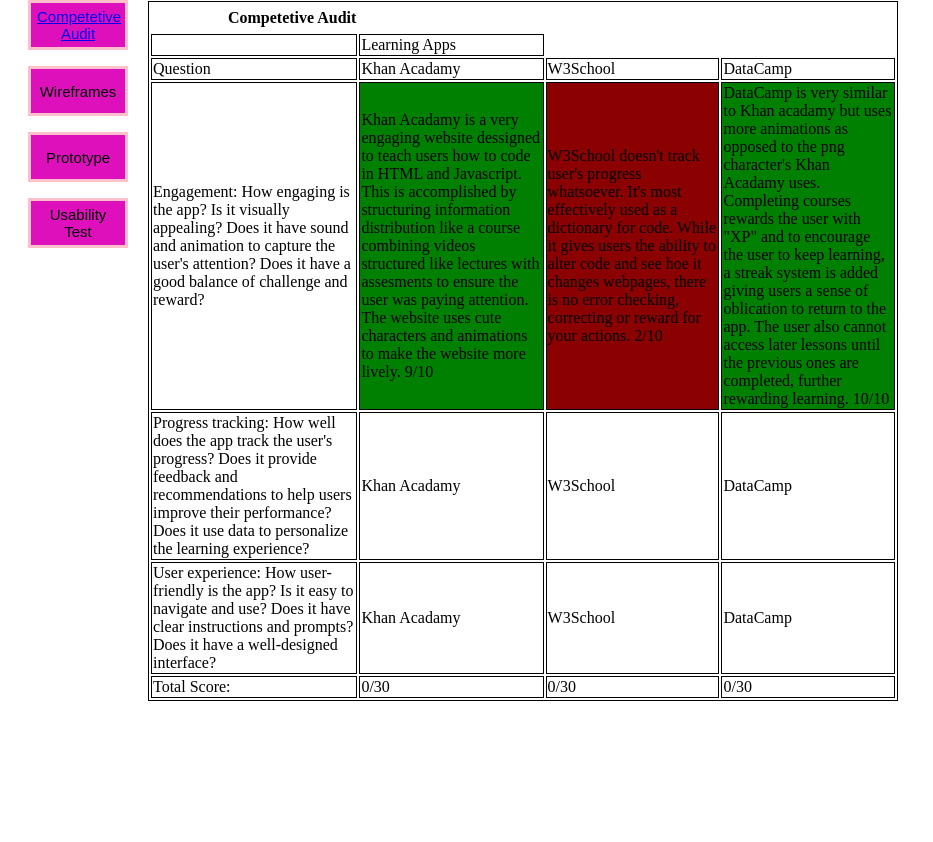
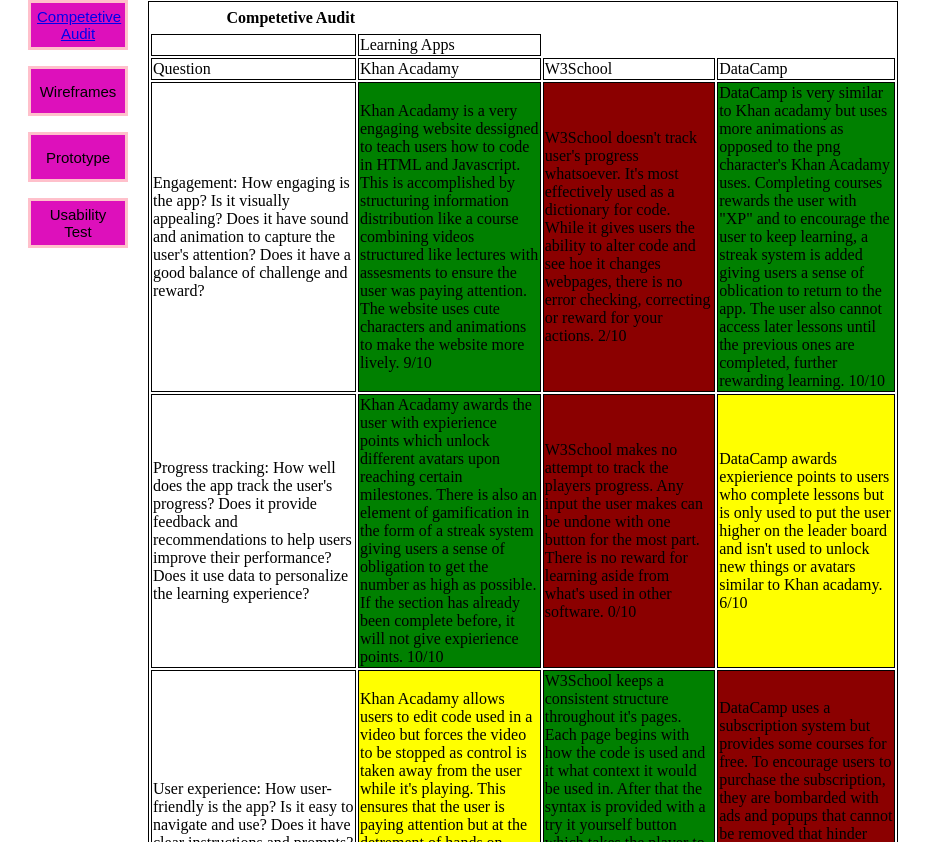
Before and after one commit to CormacBowes/IxD25, a plain HTML site: page CompetetiveAudit.html in a window 1280 px wide. Shown: the part 110-952 px from the top of the page, without its empty margins (0-933 px from the left). Before the commit the page ends 819 px from the top, so only its background shows below. Drawn offline with Linux system fonts and the light colour scheme.

Commit message:
Table contents

```diff
--- a/CompetetiveAudit.html
+++ b/CompetetiveAudit.html
@@ -56,9 +56,9 @@ users improve their
 performance? Does it use
 data to personalize the
 learning experience?</td>
-        <td>Khan Acadamy</td>
-        <td>W3School</td>
-        <td>DataCamp</td>
+        <td class="good">Khan Acadamy awards the user with expierience points which unlock different avatars upon reaching certain milestones. There is also an element of gamification in the form of a streak system giving users a sense of obligation to get the number as high as possible. If the section has already been complete before, it will not give expierience points. 10/10</td>
+        <td class="bad">W3School makes no attempt to track the players progress. Any input the user makes can be undone with one button for the most part. There is no reward for learning aside from what's used in other software. 0/10</td>
+        <td class="mid">DataCamp awards expierience points to users who complete lessons but is only used to put the user higher on the leader board and isn't used to unlock new things or avatars similar to Khan acadamy. 6/10</td>
     </tr>
     <tr>
         <td>
@@ -70,15 +70,15 @@ instructions and
 prompts? Does it have a
 well-designed interface?
         </td>
-        <td>Khan Acadamy</td>
-        <td>W3School</td>
-        <td>DataCamp</td>
+        <td class="mid">Khan Acadamy allows users to edit code used in a video but forces the video to be stopped as control is taken away from the user while it's playing. This ensures that the user is paying attention but at the detrement of hands on learners. The assessment buttons also blend in with the rest of the page making them more difficult to notice causing users to get things wrong that they shouldn't have. 6/10</td>
+        <td class="good">W3School keeps a consistent structure throughout it's pages. Each page begins with how the code is used and it what context it would be used in. After that the syntax is provided with a try it yourself button which takes the player to a page where the code is run. The user can then edit this code and see the effects it has on the website. If the user wants to go back/ undo a mistake they can use the button provided. 10/10</td>
+        <td class="bad">DataCamp uses a subscription system but provides some courses for free. To encourage users to purchase the subscription, they are bombarded with ads and popups that cannot be removed that hinder vision. It isn't made very clear what courses require a subscription so users may be demoralised when seeing a course they are interested in locked behind a pay-wall. 3/10</td>
     </tr>
     <tr>
         <td>Total Score:</td>
-        <td>0/30</td>
-        <td>0/30</td>
-        <td>0/30</td>
+        <td>25/30</td>
+        <td>12/30</td>
+        <td>19/30</td>
     </tr>
 </table>
 </body>
```
